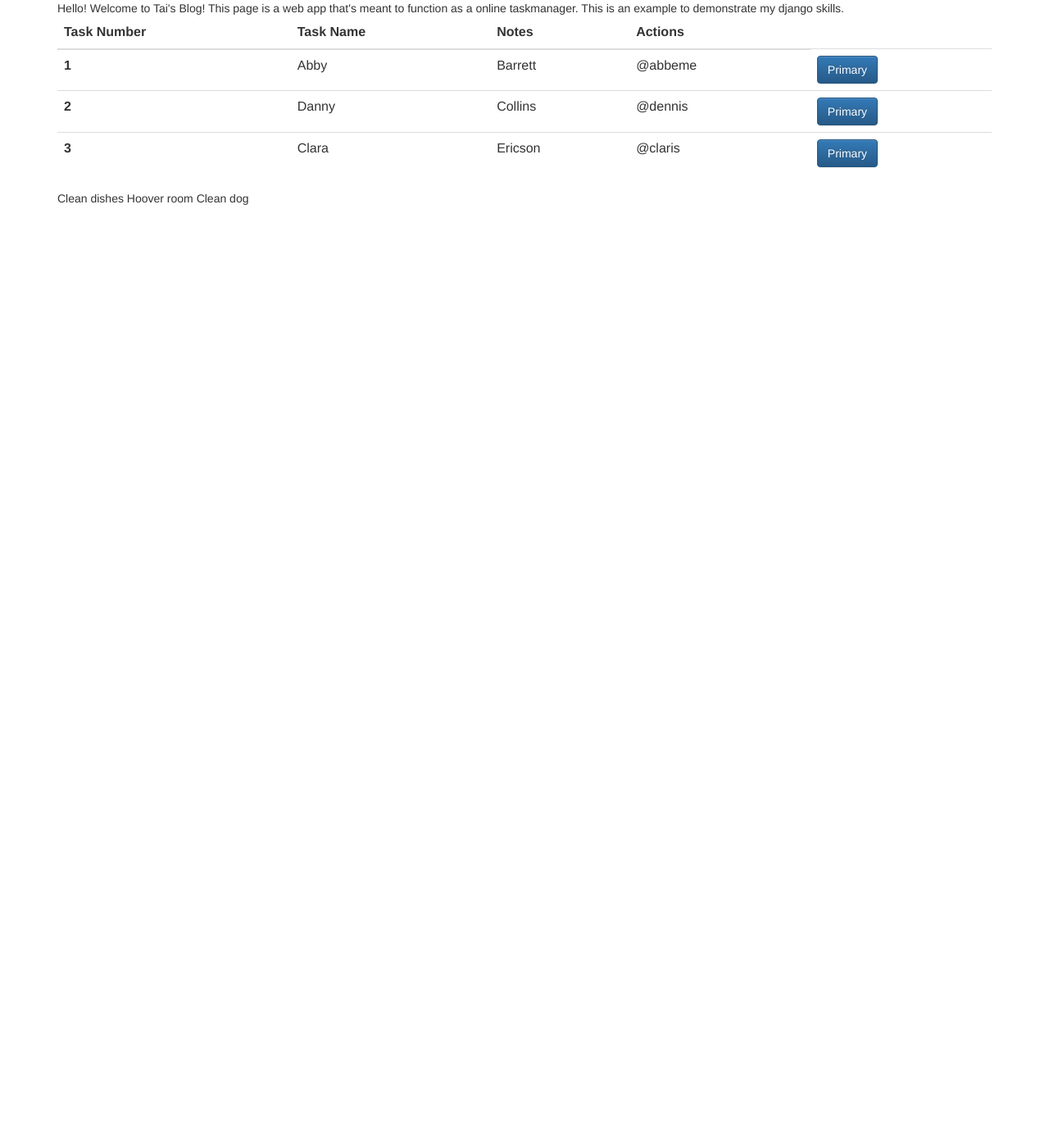
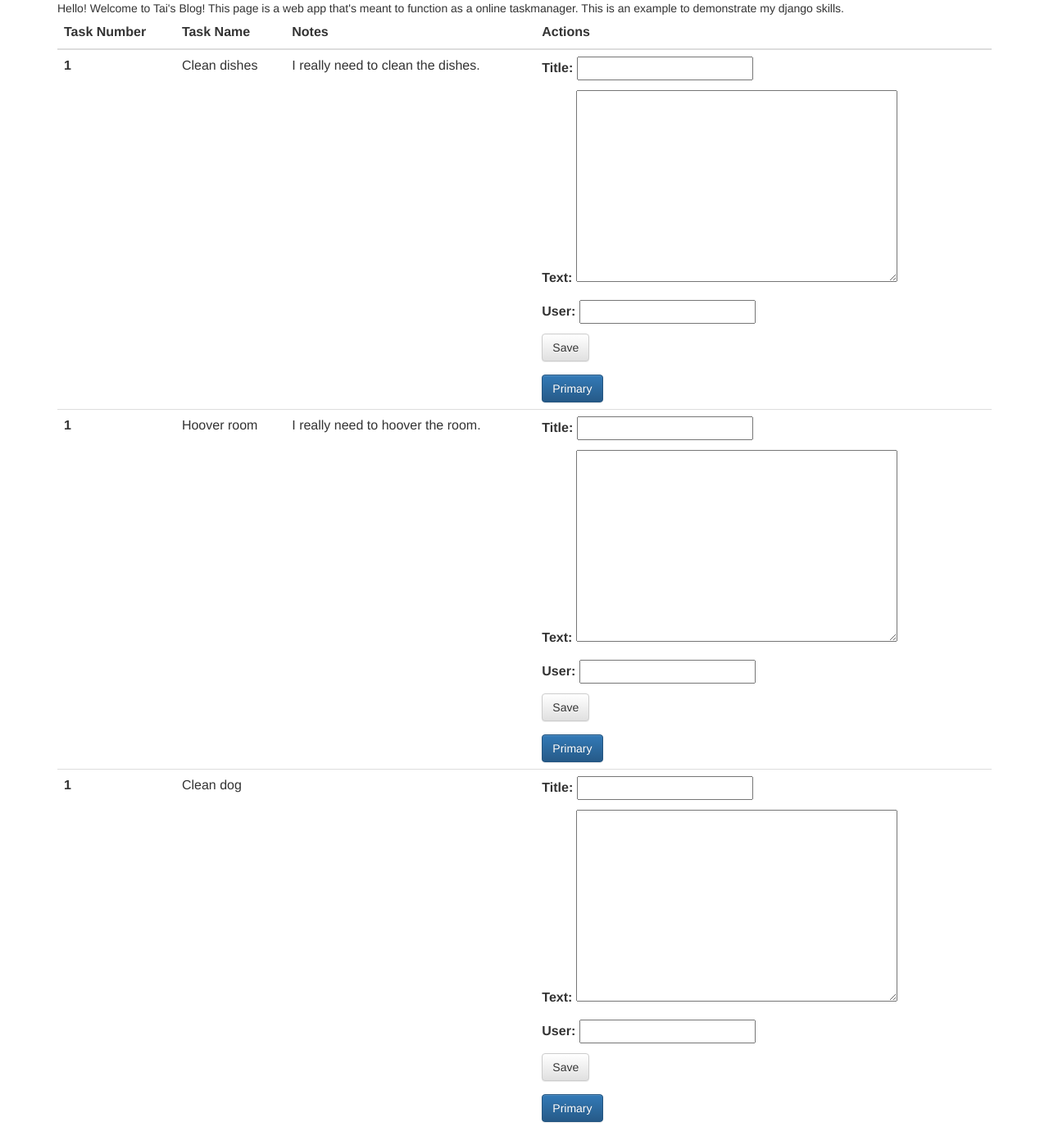
Before and after one commit to taiChantarungsee/django_tasks_app, a Django app: page / in a window 1280 px wide. Shown: the whole page at 82% size. Before the commit the page ends 250 px from the top, so only its background shows below. Run offline with Django 3.2, Linux system fonts and the light colour scheme; data comes from the database, SQL or seed files in the repository; both versions use the stored data as it was after the commit; some libraries are stand-ins or nearby versions.

Commit message:
Added forms. Bugs need fixing.

```diff
--- /dev/null
+++ b/tasks/forms.py
@@ -0,0 +1,8 @@
+from django import forms
+from .models import Task
+
+class TaskForm(forms.ModelForm):
+
+    class Meta:
+        model = Task
+        fields = ('title', 'text','user')
--- a/tasks/models.py
+++ b/tasks/models.py
@@ -15,15 +15,17 @@ class User(models.Model):
 
 class Task(models.Model):
 
+	number = models.IntegerField(null=True) #change into a uid? Also need to set this auto.
 	title = models.CharField(max_length=20)
 	text = models.TextField(blank=True)
 	user = models.CharField(max_length=20, blank=True)
-	status = models.BooleanField(blank=True)
+	status = models.NullBooleanField(null=True)
 	date_created = models.DateField(blank=True, null=True)
 	date_completed = models.DateField(blank=True, null=True)
 
-	def save(self):
-		self.save()
+
 
 	def __str__(self):
 		return self.title
+
+#put lots of stuff in models and forms to show how I would deal with it.
--- a/tasks/templates/tasks/main.html
+++ b/tasks/templates/tasks/main.html
@@ -22,42 +22,22 @@
         </tr>
     </thead>
     <tbody>
+        {% for task in tasks %}
         <tr>
             <th scope="row">1</th>
-            <td>Abby</td>
-            <td>Barrett</td>
-            <td>@abbeme</td>
+            <td>{{task.title}}</td>
+            <td>{{task.text}}</td>
             <td>
+                <form method="POST" class="post-form">{% csrf_token %}
+                  {{ form.as_p }}
+                <button type="submit" class="save btn btn-default">Save</button>
+                </form>
                 <button type="button" class="btn btn-primary">Primary</button>
             </td>
         </tr>
-        <tr>
-            <th scope="row">2</th>
-            <td>Danny</td>
-            <td>Collins</td>
-            <td>@dennis</td>
-            <td>
-               <button type="button" class="btn btn-primary">Primary</button>
-            </td>
-        </tr>
-        <tr>
-            <th scope="row">3</th>
-            <td>Clara</td>
-            <td>Ericson</td>
-            <td>@claris</td>
-            <td>
-               <button type="button" class="btn btn-primary">Primary</button>
-            </td>
-        </tr>
-
+        {%endfor%}
     </tbody>
 </table>
 
-<div>
-{% for task in tasks %}
-    {{ task }}
-{% endfor %}
-</div>
-
 </body>
 </html>
--- a/tasks/views.py
+++ b/tasks/views.py
@@ -1,8 +1,20 @@
 from django.shortcuts import render
 from .models import Task, User
+from .forms import TaskForm
+from django.shortcuts import redirect
 
 def task_list(request):
-	tasks = Task.objects.all()
+	tasks = Task.objects.all() # also need to add a gitignore and other files. Also integrate the forms demo project?
+	if request.method == "POST": # now add form validation
+		form = TaskForm(request.POST)
+		if form.is_valid():
+			post = form.save(commit=False)
+			#post.author = request.user
+			#post.published_date = timezone.now()
+			post.save()
+			#return redirect('post_detail', pk=post.pk)
+	else:
+		form = TaskForm()
 	# First check is user is authenticated or not
 	#if request.user is_authenticated():
 #		user_posts = Posts.objects.get('user'=request.user.username)
@@ -15,6 +27,6 @@ def task_list(request):
 #				post = form.save(commit=False)
 #				return render(request, {'form':form})
 
-	return render(request, 'tasks/main.html', {'tasks': tasks})
+	return render(request, 'tasks/main.html', {'tasks': tasks, 'form': form}) #fix this!
 	#{ 'posts': user_posts}
 	# First stage. Needs refactoring.
```
Also changed, not shown: db.sqlite3, tasks/migrations/0003_task_number.py (added), tasks/migrations/0004_auto_20170716_2221.py (added), tasks/migrations/0005_auto_20170716_2224.py (added), 6 other files.
